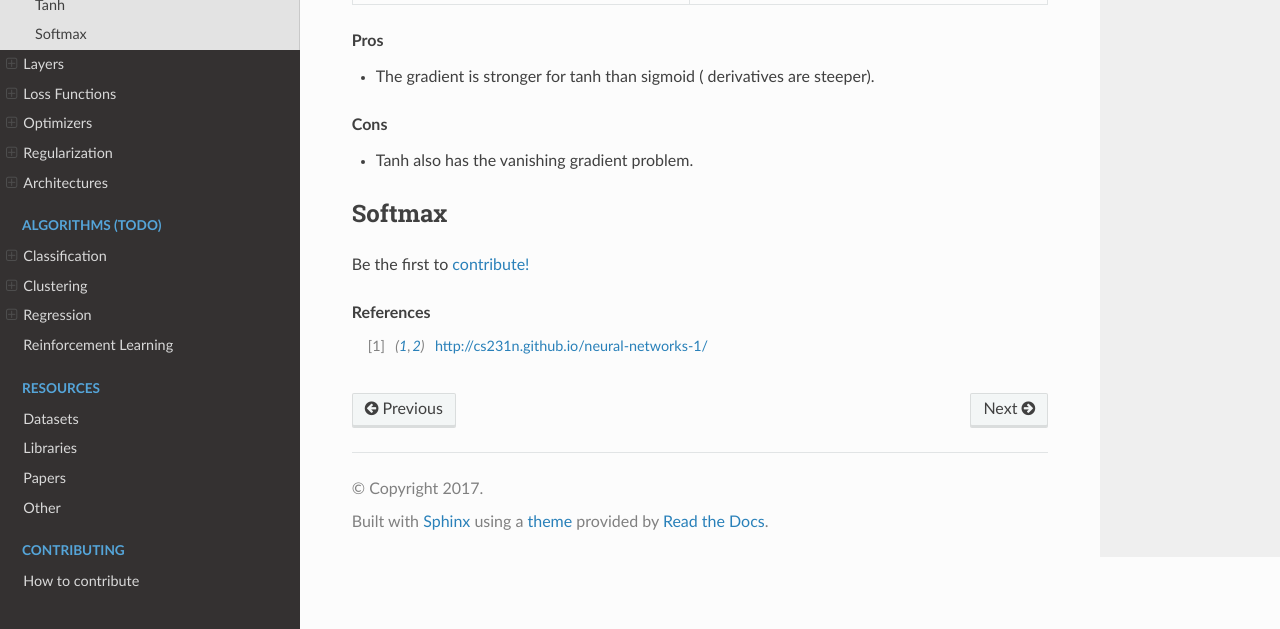
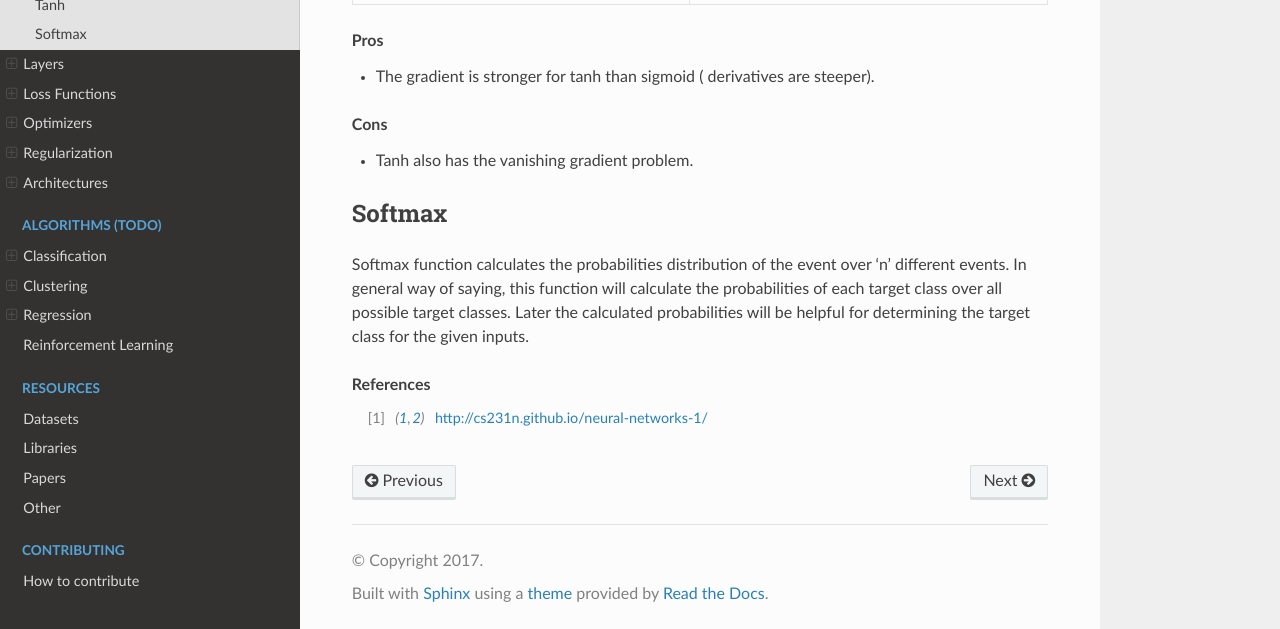
Before and after one commit to bfortuner/ml-glossary, a Sphinx documentation site: the page built from docs/activation_functions.rst, in a window 1280 px wide and 900 px high, scrolled down 6144 px, cut to the strip 271-900 px from the top of the window. Built offline with Sphinx 7.4.7 and the Read the Docs theme 2.0.0, drawn with Linux system fonts in a browser that asks for light colours.

Commit message:
updated softmax (#34)

```diff
--- a/docs/activation_functions.rst
+++ b/docs/activation_functions.rst
@@ -244,7 +244,7 @@ Therefore, in practice the tanh non-linearity is always preferred to the sigmoid
 Softmax
 =======
 
-Be the first to `contribute! <https://github.com/bfortuner/ml-cheatsheet>`__
+Softmax function calculates the probabilities distribution of the event over ‘n’ different events. In general way of saying, this function will calculate the probabilities of each target class over all possible target classes. Later the calculated probabilities will be helpful for determining the target class for the given inputs.
 
 
 .. rubric:: References
```
